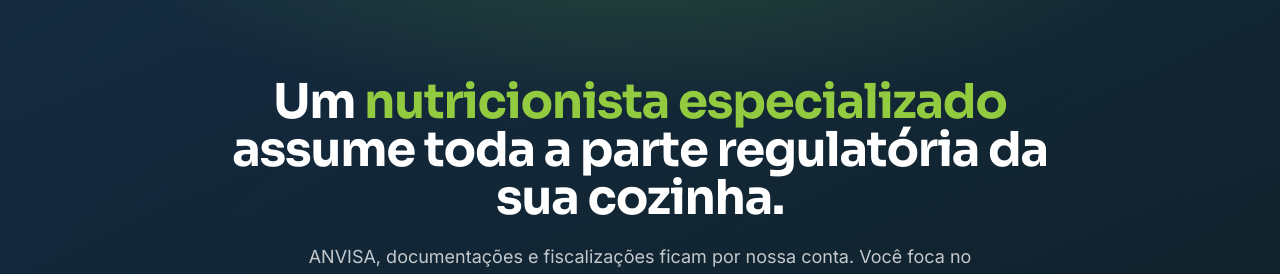
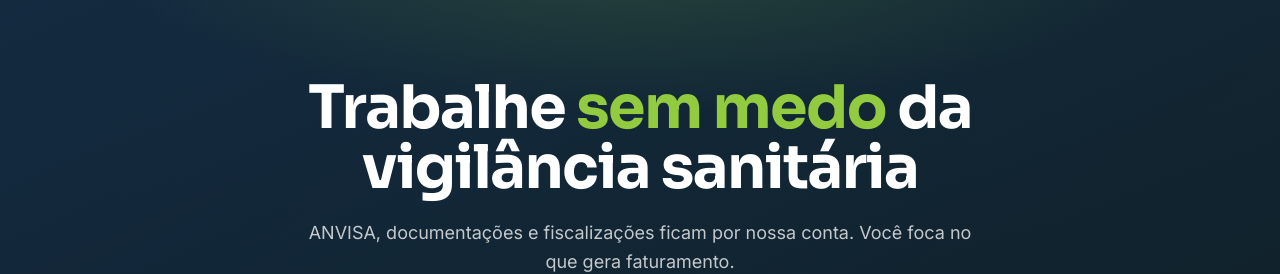
Before and after one commit to rafaffernandes/FOOD-GUARD-, a Next.js app: page / in a window 1280 px wide. Shown: the part 131-405 px from the top of the page. Built offline with nearby package versions, Linux system fonts and the light colour scheme; no server answers.

Commit message:
Revert hero H1 to "Trabalhe sem medo da vigilância sanitária"
Mantém o subhead, os 2 botões e o microcopy da revisão anterior.

https://claude.ai/code/session_01EUNaYs6CdHTvrbUMzKioFc

```diff
--- a/app/page.tsx
+++ b/app/page.tsx
@@ -108,9 +108,9 @@ export default function HomePage() {
         <div className="pointer-events-none absolute inset-x-0 top-0 h-[460px] bg-hero-glow" />
         <Container className="relative flex flex-col items-center py-24 text-center lg:py-32">
           <div className="animate-fade-up flex flex-col items-center">
-            <h1 className="max-w-4xl font-display text-3xl font-bold leading-tight tracking-tight text-white sm:text-4xl lg:text-5xl">
-              Um <span className="text-brand-400">nutricionista especializado</span>{" "}
-              assume toda a parte regulatória da sua cozinha.
+            <h1 className="max-w-4xl font-display text-4xl font-bold leading-tight tracking-tight text-white sm:text-5xl lg:text-6xl">
+              Trabalhe <span className="text-brand-400">sem medo</span> da
+              vigilância sanitária
             </h1>
             <p className="mt-5 max-w-2xl text-lg leading-relaxed text-white/75">
               ANVISA, documentações e fiscalizações ficam por nossa conta. Você
```
